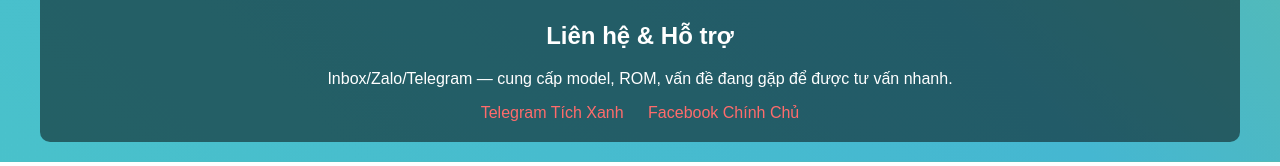
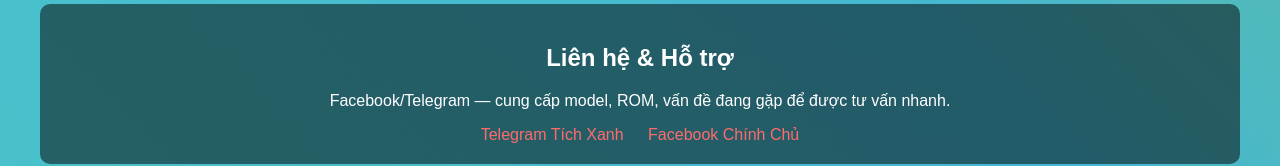
Before and after one commit to luquangdinh4-boop/LUQUANGDINHWEBSITE, a plain HTML site: page index.html in a window 1280 px wide. Shown: the part 1688-1854 px from the top of the page. Drawn offline with nearby package versions, Linux system fonts and the light colour scheme.

Commit message:
index.html

```diff
--- a/index.html
+++ b/index.html
@@ -242,6 +242,7 @@
     <div class="header">
       <h1>QUANG ĐỊNH DEVELOPER 🧑‍💻</h1>
       <p>UY TÍN - AN TOÀN - CHẤT LƯỢNG</p>
+      <marquee>chào mừng đến với website quangdinh dịch vụ uy tín- an toàn- chất lượng - nhiệt tình</marquee>
     </div>
 
     <div class="hamburger">☰</div>
@@ -328,7 +329,7 @@
 
     <div class="footer" id="contact">
       <h2>Liên hệ & Hỗ trợ</h2>
-      <p>Inbox/Zalo/Telegram — cung cấp model, ROM, vấn đề đang gặp để được tư vấn nhanh.</p>
+      <p>Facebook/Telegram — cung cấp model, ROM, vấn đề đang gặp để được tư vấn nhanh.</p>
       <a href="https://t.me/dinhaz">Telegram Tích Xanh</a>
       <a href="https://www.facebook.com/profile.php?id=61578359130212">Facebook Chính Chủ</a>
     </div>
```
